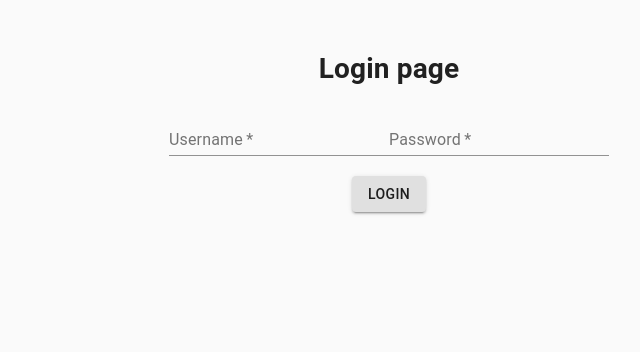
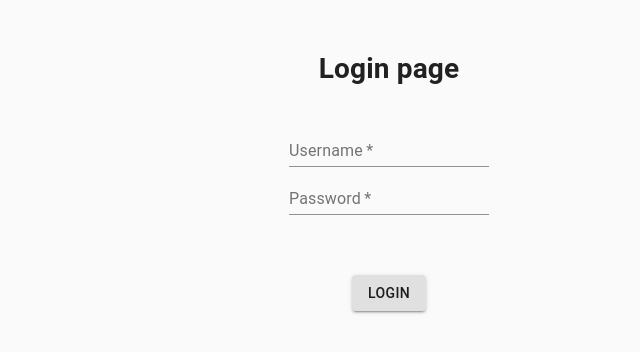
Before and after one commit to shanialmog/dashboard-exercise, a React (Create React App) app: page / in a window 1280 px wide. Shown: the top 352 px of the page, without its empty margins (251-891 px from the left). Built offline with nearby package versions, Linux system fonts and the light colour scheme; the HTML template or start-up script is replaced by a standard one.

Commit message:
add login submit

```diff
--- a/src/components/Login/index.js
+++ b/src/components/Login/index.js
@@ -1,31 +1,92 @@
-import React from 'react'
+import React, { useState } from 'react'
+
+import { useHistory } from "react-router-dom"
+
 import TextField from '@material-ui/core/TextField'
 import Button from '@material-ui/core/Button'
 
 const Login = () => {
+
+    let history = useHistory()
+
+    const [username, setUserName] = useState('')
+    const [password, setPassword] = useState('')
+    const [fetchData, setFetchData] = useState(false)
+    const [fetchError, setFetchError] = useState(null)
+    // const [loggedIn, setLoggedIn ] = useState('')
+
+    const handleSubmit = (event) => {
+        event.preventDefault()
+    }
+
+    const handleChange = (event) => {
+        const { name, value } = event.target
+        if (name === 'username') {
+            setUserName(value)
+        } else { setPassword(value) }
+    }
+
+    const LogIn = async () => {
+        // console.log(fetchError)
+        setFetchError('')
+        setFetchData(true)
+        const requestLogin = {
+            method: "POST",
+            headers: { "Content-Type": "application/json" },
+            body: JSON.stringify({username, password})
+        }
+        console.log(requestLogin)
+        await fetch(`/users/login`, requestLogin)
+            .then(
+                response => {
+                    if (response.ok) {
+                        setFetchData(false)
+                        return history.push('/events')
+                    } else {
+                        setFetchData(false)
+                        console.log(response)
+                        return setFetchError(response.statusText)
+                        // setFetchError(response.statusText)
+                        // return console.log(fetchError)
+                    }
+                }
+            ).catch(error => {
+                setFetchData(false)
+                setFetchError(error)
+            })
+    }
+
+
     return (
         <div>
             <h1>Login page</h1>
-            <form>
+            <form onSubmit={handleSubmit} noValidate>
+                <div style={{ display: 'flex', flexDirection: 'column', justifyContent: 'center', marginTop: '30px'}}>
+                    <div>
                         <TextField
-                    style={{ marginBottom: '20px' }}
+                            style={{ width: '200px' }}
                             required
                             id="standard-required"
                             label="Username"
                             name="username"
-                    //value={userDetails.username}
-                    //onChange={handleChange()}
+                            value={username}
+                            onChange={handleChange}
                         />
+                    </div>
+                    <div>
                         <TextField required
+                            style={{ marginBottom: '60px', width: '200px' }}
                             id="standard-password-input"
                             label="Password"
                             name="password"
                             type="password"
-                    //value={userDetails.password}
-                   // onChange={handleChange()}
+                            value={password}
+                            onChange={handleChange}
                         />
+                    </div>
+                </div>
                 <div className="button">
-                    <Button type="submit" variant="contained">login</Button>
+                    <Button onClick={LogIn} variant="contained">login</Button>
                 </div>
             </form>
         </div>
```
Lines whose indentation alone changed are shown as unchanged.
